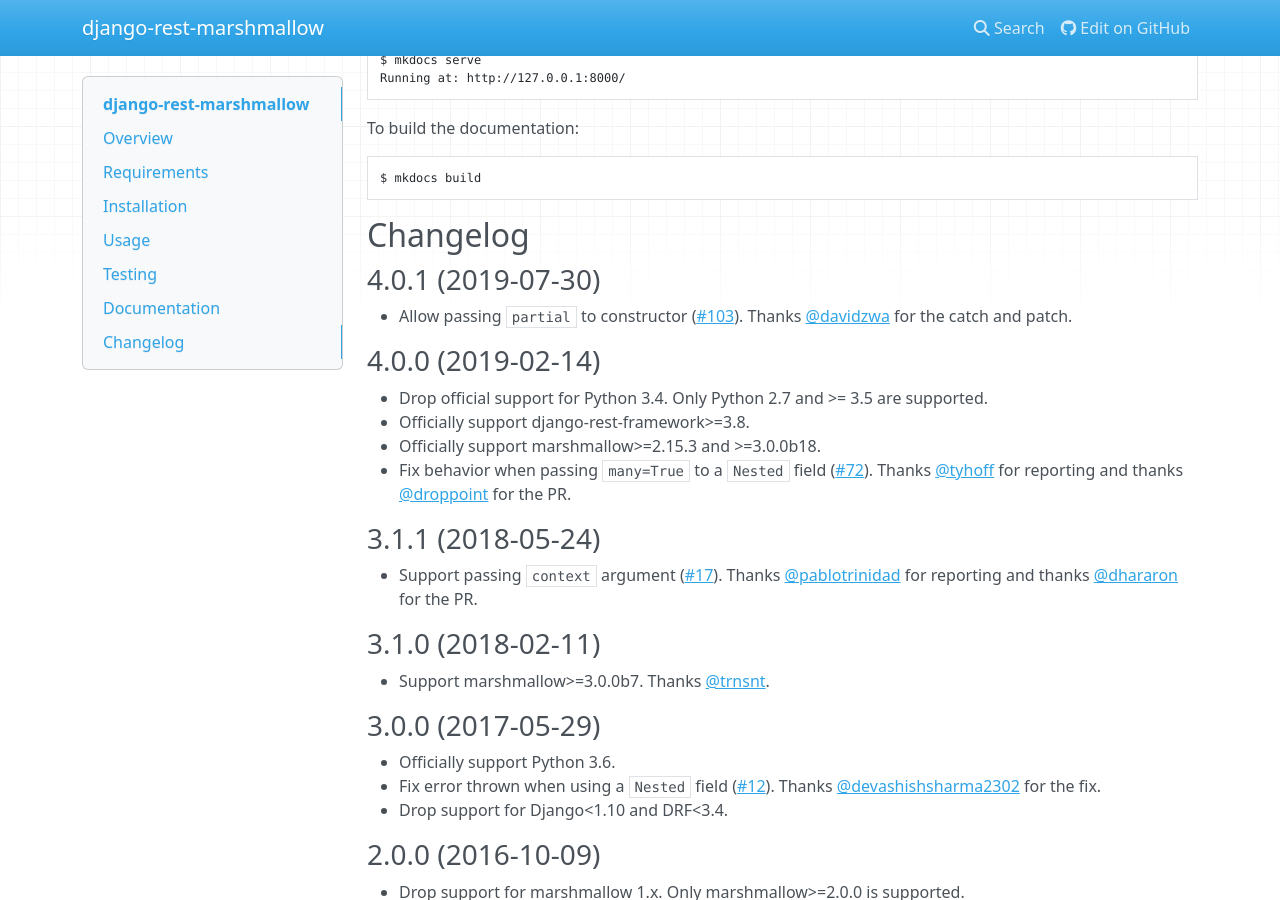
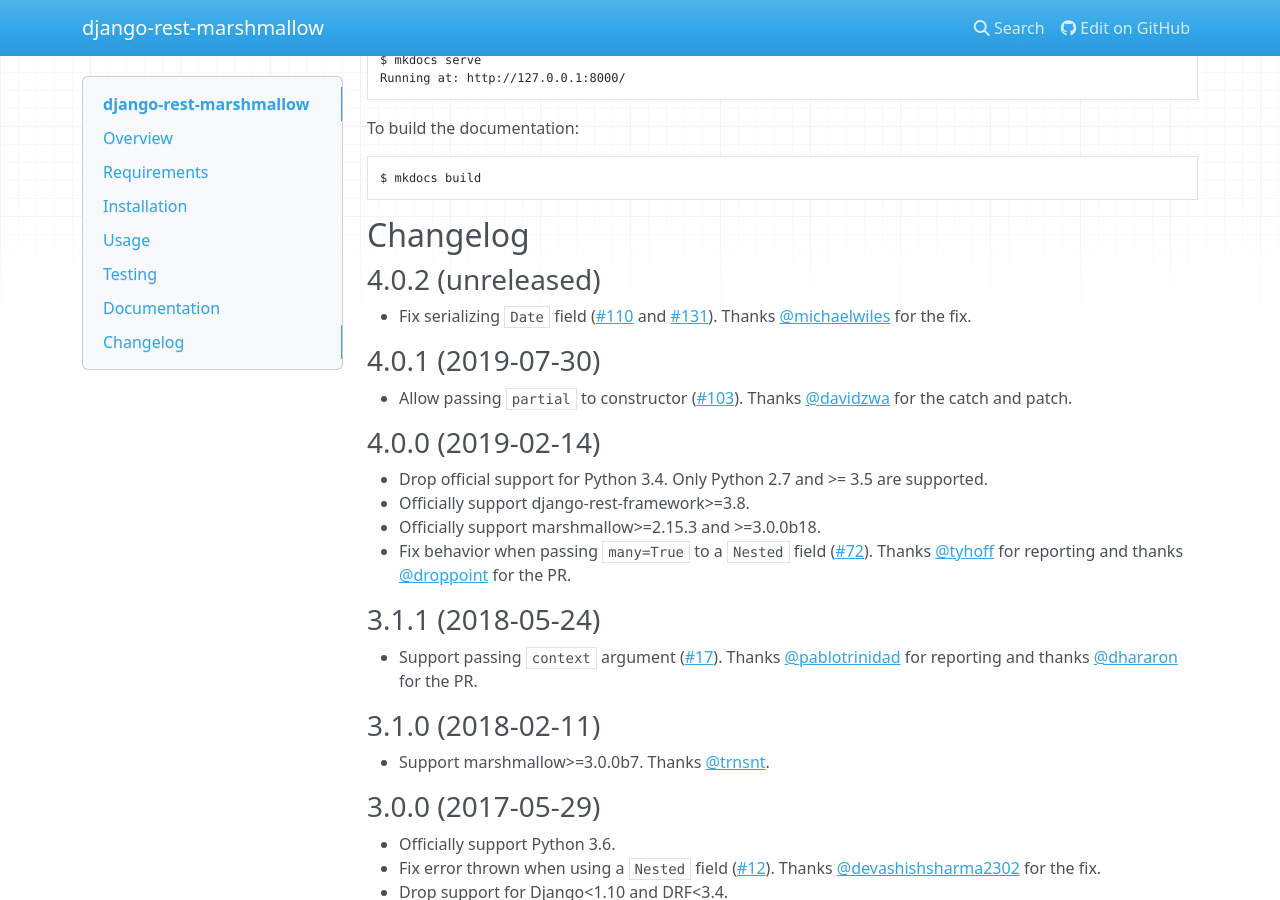
Before and after one commit to marshmallow-code/django-rest-marshmallow, an MkDocs documentation site: the page built from docs/index.md, in a window 1280 px wide and 900 px high, scrolled down 3089 px. Built offline with MkDocs 1.6.1, drawn with Linux system fonts in a browser that asks for light colours; nearby versions of some CDN libraries.

Commit message:
Fix issue with fields.Date not working (#135)
* fixing issue with dates not working

* Add comment

* Update changelog

Co-authored-by: Michael Wiles <michaelwiles@lumkani.com>
Co-authored-by: Steven Loria <sloria1@gmail.com>

```diff
--- a/docs/index.md
+++ b/docs/index.md
@@ -162,6 +162,12 @@
 
 ## Changelog
 
+### 4.0.2 (unreleased)
+
+* Fix serializing `Date` field
+([#110](https://github.com/marshmallow-code/django-rest-marshmallow/issues/110) and [#131](https://github.com/marshmallow-code/django-rest-marshmallow/issues/131)).
+Thanks [@michaelwiles](https://github.com/michaelwiles) for the fix.
+
 ### 4.0.1 (2019-07-30)
 
 * Allow passing `partial` to constructor ([#103](https://github.com/marshmallow-code/django-rest-marshmallow/issues/103)).
--- a/rest_marshmallow/__init__.py
+++ b/rest_marshmallow/__init__.py
@@ -33,6 +33,9 @@
                 schema_kwargs[key] = kwargs.pop(key)
 
         super(Schema, self).__init__(*args, **kwargs)
+        # XXX: Remove parent attribute so that Field.root resolves properly
+        #  https://github.com/marshmallow-code/django-rest-marshmallow/issues/131#issuecomment-601089549
+        delattr(self, 'parent')
         MarshmallowSchema.__init__(self, **schema_kwargs)
 
     def to_representation(self, instance):
```
Also changed, not shown: 1 other file.
